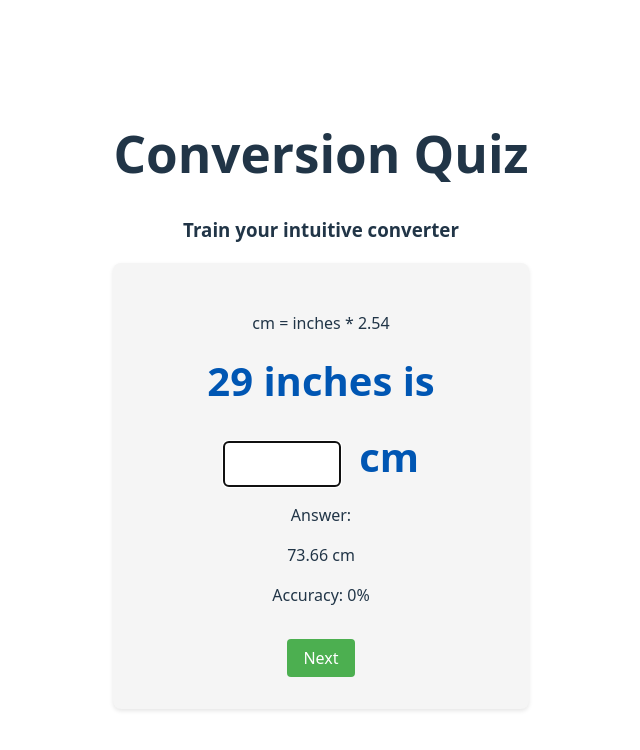
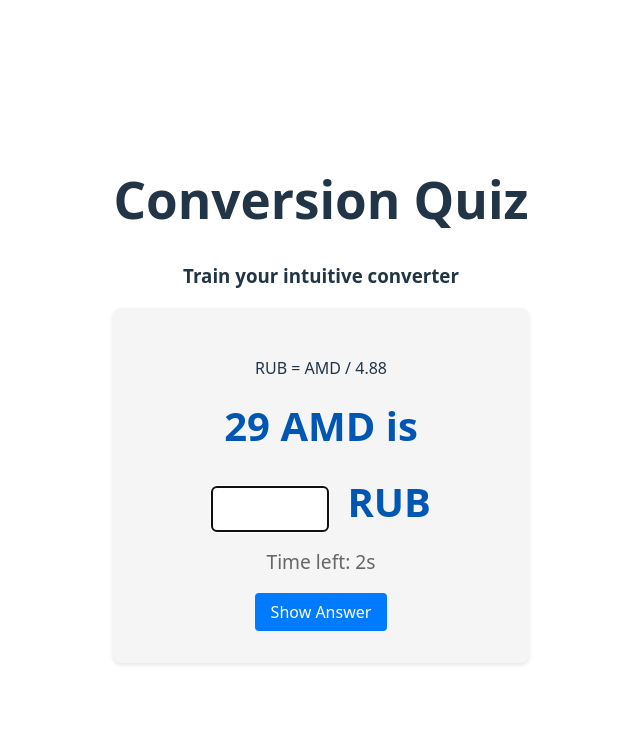
Before and after one commit to bonvara/voomeh, a React (Vite) app: page / in a window 1280 px wide. Shown: the top 750 px of the page, without its empty margins (319-959 px from the left). Built offline with nearby package versions, Linux system fonts and the light colour scheme.

Commit message:
change length to currency

```diff
--- a/src/App.jsx
+++ b/src/App.jsx
@@ -2,9 +2,9 @@ import "./App.css";
 import { useState, useRef, useEffect } from "react";
 
 function App() {
-  const fromUnit = "inches";
-  const toUnit = "cm";
-  const conversionRate = 2.54;
+  const fromUnit = "AMD";
+  const toUnit = "RUB";
+  const conversionRate = 0.20491803278688525;
 
   return (
     <>
@@ -18,7 +18,7 @@ function App() {
 }
 
 function Quiz({ fromUnit, toUnit, conversionRate }) {
-  const defaultTime = 5;
+  const defaultTime = 7;
   const inputRef = useRef(null);
   const [feedback, setFeedback] = useState(null);
   const [number1, setNumber1] = useState(
```
